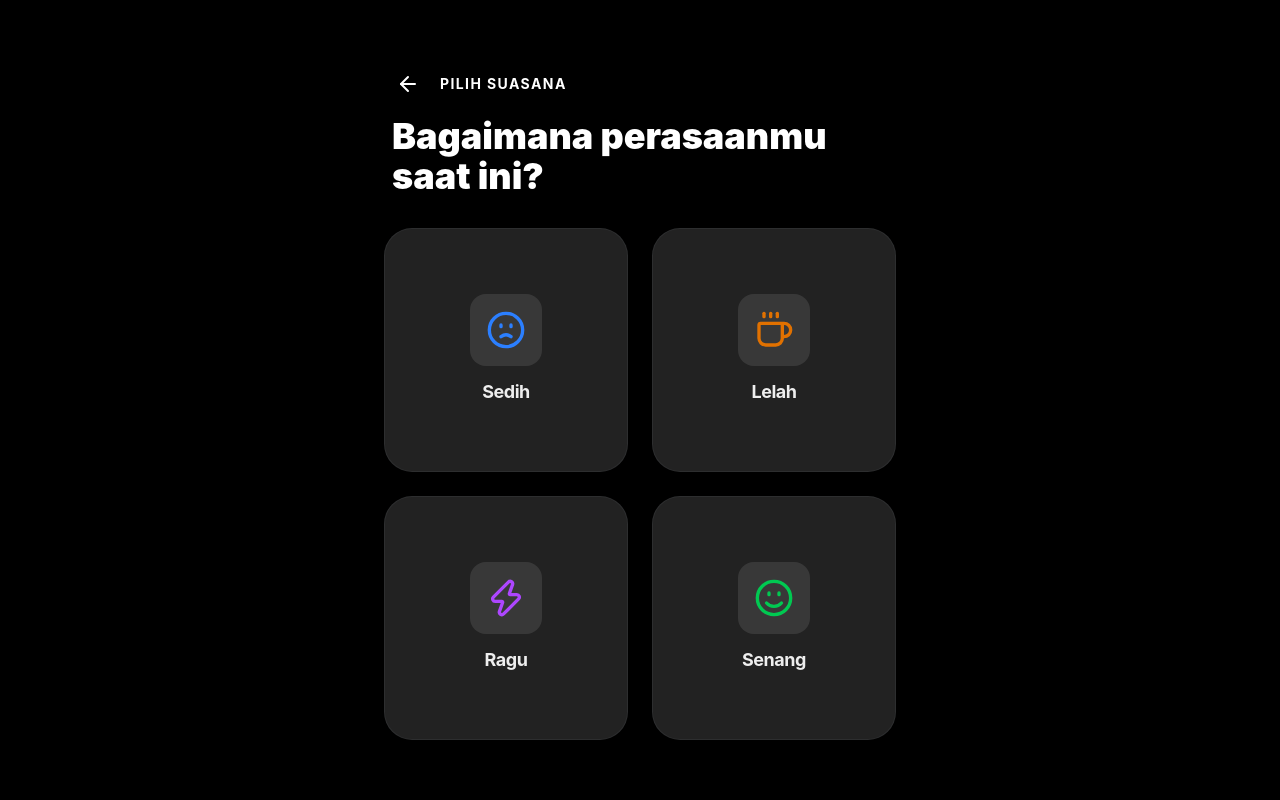
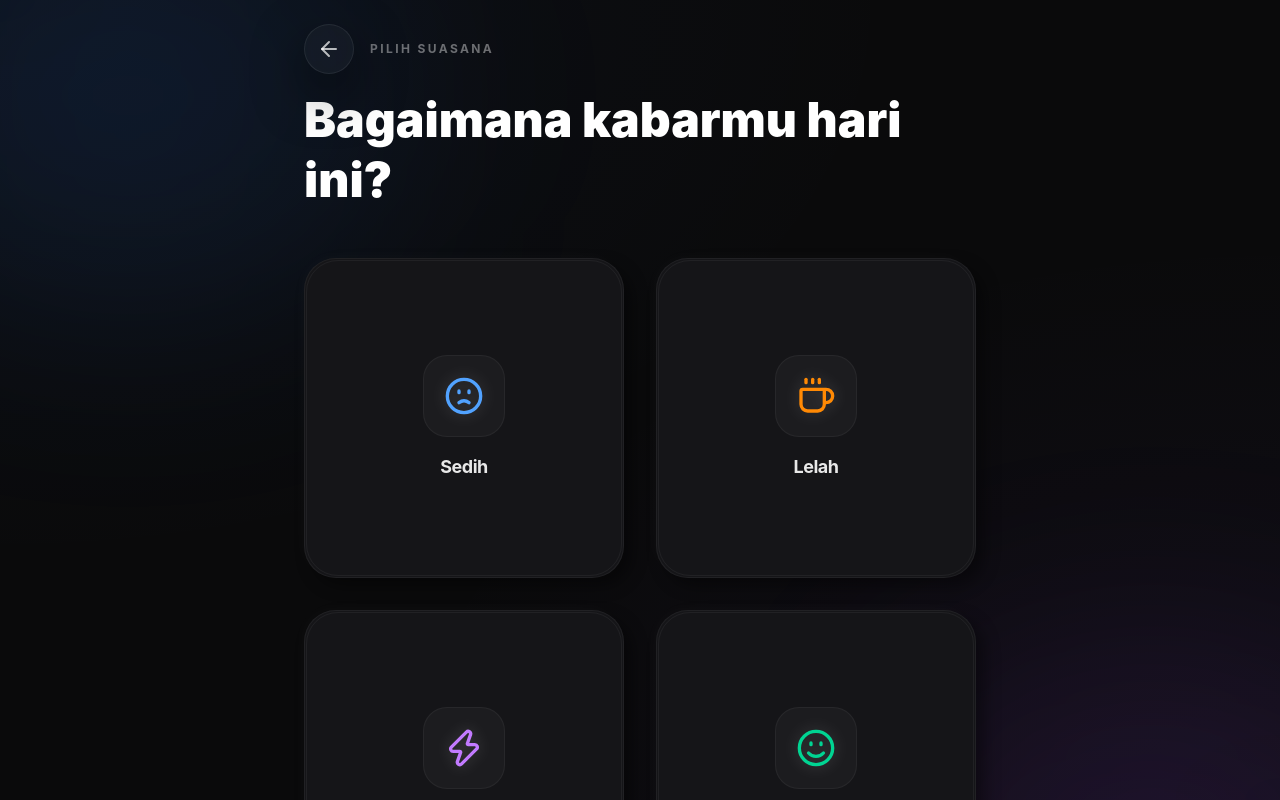
Before and after one commit to Dabskutz/Semangat.ai, a Next.js app: page / in a window 1280 px wide. Both pictures are taken after a click on the button "Mulai Perjalanan". Shown: the top 800 px of the page. Built offline with nearby package versions, Linux system fonts and the light colour scheme.

Commit message:
style: major UI/UX overhaul to premium dark theme with neo-skeuomorphism and glassmorphism

```diff
--- a/src/app/globals.css
+++ b/src/app/globals.css
@@ -1,89 +1,73 @@
 @import "tailwindcss";
 
 :root {
-  /* Material 3 Dark/Monochrome Scheme (Expressive) */
-  --md-sys-color-primary: #ffffff;
-  --md-sys-color-on-primary: #000000;
-  --md-sys-color-primary-container: #333333;
-  --md-sys-color-on-primary-container: #ffffff;
-  --md-sys-color-secondary: #aaaaaa;
-  --md-sys-color-on-secondary: #000000;
-  --md-sys-color-secondary-container: #222222;
-  --md-sys-color-on-secondary-container: #eeeeee;
-  --md-sys-color-tertiary: #cccccc;
-  --md-sys-color-on-tertiary: #000000;
-  --md-sys-color-tertiary-container: #444444;
-  --md-sys-color-on-tertiary-container: #ffffff;
-  --md-sys-color-error: #ffb4ab;
-  --md-sys-color-on-error: #690005;
-  --md-sys-color-error-container: #93000a;
-  --md-sys-color-on-error-container: #ffdad6;
-  --md-sys-color-outline: #8d9199;
-  --md-sys-color-background: #000000;
-  --md-sys-color-on-background: #ffffff;
-  --md-sys-color-surface: #000000;
-  --md-sys-color-on-surface: #ffffff;
-  --md-sys-color-surface-variant: #1a1c1e;
-  --md-sys-color-on-surface-variant: #c3c7cf;
-  --md-sys-color-inverse-surface: #ffffff;
-  --md-sys-color-inverse-on-surface: #000000;
-  --md-sys-color-inverse-primary: #000000;
-  --md-sys-color-shadow: #000000;
-  --md-sys-color-surface-tint: #ffffff;
-  --md-sys-color-outline-variant: #43474e;
-  --md-sys-color-scrim: #000000;
-
-  /* Background system */
-  --background: var(--md-sys-color-background);
-  --foreground: var(--md-sys-color-on-background);
+  /* Premium Dark Theme Variables */
+  --bg-main: #0a0a0b;
+  --surface-main: #121214;
+  --surface-secondary: #1c1c1f;
+  --accent-blue: #3b82f6;
+  --accent-purple: #8b5cf6;
+  --text-primary: #ffffff;
+  --text-secondary: #a1a1aa;
+  --border-light: rgba(255, 255, 255, 0.08);
 }
 
-@media (prefers-color-scheme: dark) {
-  :root {
-    /* Maintain the same dark/monochrome theme for both */
-    --md-sys-color-background: #000000;
-    --md-sys-color-on-background: #ffffff;
-    --md-sys-color-surface: #000000;
-    --md-sys-color-on-surface: #ffffff;
+@theme inline {
+  --color-primary: #ffffff;
+  --color-on-primary: #000000;
+  --color-background: var(--bg-main);
+  --color-surface: var(--surface-main);
+  --color-surface-variant: var(--surface-secondary);
+  --color-on-surface: var(--text-primary);
+  --color-on-surface-variant: var(--text-secondary);
+  --color-outline: var(--border-light);
+}
+
+@layer base {
+  body {
+    @apply bg-background text-on-surface antialiased selection:bg-white selection:text-black;
+    background-image:
+      radial-gradient(at 0% 0%, rgba(59, 130, 246, 0.05) 0px, transparent 50%),
+      radial-gradient(at 100% 100%, rgba(139, 92, 246, 0.05) 0px, transparent 50%);
+    min-height: 100vh;
+    font-family: 'Inter', system-ui, -apple-system, sans-serif;
   }
 }
 
-@theme inline {
-  --color-primary: var(--md-sys-color-primary);
-  --color-on-primary: var(--md-sys-color-on-primary);
-  --color-primary-container: var(--md-sys-color-primary-container);
-  --color-on-primary-container: var(--md-sys-color-on-primary-container);
-  --color-secondary: var(--md-sys-color-secondary);
-  --color-on-secondary: var(--md-sys-color-on-secondary);
-  --color-secondary-container: var(--md-sys-color-secondary-container);
-  --color-on-secondary-container: var(--md-sys-color-on-secondary-container);
-  --color-surface: var(--md-sys-color-surface);
-  --color-on-surface: var(--md-sys-color-on-surface);
-  --color-surface-variant: var(--md-sys-color-surface-variant);
-  --color-on-surface-variant: var(--md-sys-color-on-surface-variant);
-  --color-outline: var(--md-sys-color-outline);
+@layer components {
+  /* Professional Glassmorphism */
+  .glass-card {
+    @apply bg-white/[0.03] backdrop-blur-2xl border border-white/[0.08] shadow-[0_20px_50px_rgba(0,0,0,0.5)];
   }
 
-body {
-  background: var(--md-sys-color-background);
-  color: var(--md-sys-color-on-background);
-  font-family: 'Inter', system-ui, -apple-system, sans-serif;
-  transition: background-color 0.3s ease, color 0.3s ease;
+  /* Modern Neo-Skeuomorphism */
+  .neo-button {
+    @apply bg-[#151518] border border-white/[0.05] transition-all duration-300;
+    box-shadow:
+      8px 8px 16px rgba(0, 0, 0, 0.4),
+      -4px -4px 12px rgba(255, 255, 255, 0.02);
   }
 
-/* Material 3 Utilities */
-.m3-card {
-  @apply bg-surface-variant text-on-surface-variant rounded-[28px] p-6 transition-all;
+  .neo-button:active {
+    box-shadow:
+      inset 4px 4px 8px rgba(0, 0, 0, 0.5),
+      inset -2px -2px 6px rgba(255, 255, 255, 0.02);
+    @apply scale-[0.98];
   }
 
-.m3-card-elevated {
-  @apply bg-surface text-on-surface shadow-md rounded-[28px] p-6 transition-all;
+  /* Premium Typography */
+  .premium-text-gradient {
+    @apply bg-clip-text text-transparent bg-gradient-to-b from-white to-white/40;
   }
 
-.m3-button-filled {
-  @apply bg-primary text-on-primary px-6 py-3 rounded-full font-medium transition-all hover:shadow-lg active:scale-95;
+  /* Custom Scrollbar for Premium Feel */
+  ::-webkit-scrollbar {
+    width: 6px;
   }
-
-.m3-button-tonal {
-  @apply bg-secondary-container text-on-secondary-container px-6 py-3 rounded-full font-medium transition-all hover:opacity-90 active:scale-95;
+  ::-webkit-scrollbar-track {
+    @apply bg-transparent;
   }
+  ::-webkit-scrollbar-thumb {
+    @apply bg-white/10 rounded-full hover:bg-white/20 transition-colors;
+  }
+}
--- a/src/app/page.tsx
+++ b/src/app/page.tsx
@@ -12,7 +12,7 @@ export default function Home() {
   const cardRef = useRef<HTMLDivElement>(null);
   const [serverError, setServerError] = useState<string | null>(null);
   const [isLoadingManual, setIsLoadingManual] = useState(false);
-  const [cooldown, setCooldown] = useState(0); // Cooldown UI (Opsi C)
+  const [cooldown, setCooldown] = useState(0);
 
   const { messages, setMessages } = useChat({
     api: '/api/chat',
@@ -20,7 +20,6 @@ export default function Home() {
 
   const assistantMessage = messages.find(m => m.role === 'assistant');
 
-  // Cooldown Timer logic
   useEffect(() => {
     if (cooldown > 0) {
       const timer = setTimeout(() => setCooldown(cooldown - 1), 1000);
@@ -29,14 +28,14 @@ export default function Home() {
   }, [cooldown]);
 
   const handleMoodSelect = async (mood: string) => {
-    if (cooldown > 0) return; // Mencegah klik saat cooldown
+    if (cooldown > 0) return;
 
     setSelectedMood(mood);
     setStep('result');
     setMessages([]);
     setServerError(null);
     setIsLoadingManual(true);
-    setCooldown(10); // Set cooldown 10 detik setelah klik
+    setCooldown(15);
 
     try {
       const response = await fetch('/api/chat', {
@@ -68,8 +67,8 @@ export default function Home() {
       const { toPng } = await import('html-to-image');
       const dataUrl = await toPng(cardRef.current, {
         cacheBust: true,
-        backgroundColor: '#000000',
-        pixelRatio: 2,
+        backgroundColor: '#0a0a0b',
+        pixelRatio: 3,
         style: { transform: 'scale(1)' }
       });
       const link = document.createElement('a');
@@ -90,35 +89,40 @@ export default function Home() {
   };
 
   return (
-    <main className="min-h-screen bg-background text-on-background flex items-center justify-center p-6 selection:bg-primary-container selection:text-on-primary-container">
-      <div className="max-w-lg w-full">
+    <main className="min-h-screen flex items-center justify-center p-6 relative overflow-hidden">
+      {/* Background Decorative Elements */}
+      <div className="absolute top-[-10%] left-[-10%] w-[40%] h-[40%] bg-blue-500/10 blur-[120px] rounded-full" />
+      <div className="absolute bottom-[-10%] right-[-10%] w-[40%] h-[40%] bg-purple-500/10 blur-[120px] rounded-full" />
+
+      <div className="max-w-2xl w-full relative z-10">
         <AnimatePresence mode="wait">
           {step === 'home' && (
             <motion.div
               key="home"
-              initial={{ opacity: 0, y: 30 }}
+              initial={{ opacity: 0, y: 40 }}
               animate={{ opacity: 1, y: 0 }}
-              exit={{ opacity: 0, y: -30 }}
-              className="text-center space-y-10"
+              exit={{ opacity: 0, y: -40 }}
+              transition={{ duration: 0.6, ease: [0.22, 1, 0.36, 1] }}
+              className="text-center space-y-12"
             >
-              <div className="space-y-4">
+              <div className="space-y-6">
                 <motion.div
-                  initial={{ scale: 0.8 }}
-                  animate={{ scale: 1 }}
-                  className="inline-flex p-4 rounded-[32px] bg-primary-container text-on-primary-container mb-2"
+                  initial={{ scale: 0.8, rotate: -10 }}
+                  animate={{ scale: 1, rotate: 0 }}
+                  className="inline-flex p-6 rounded-[32px] glass-card text-white mb-4"
                 >
-                  <Sparkles className="w-10 h-10" />
+                  <Sparkles className="w-12 h-12 text-blue-400" />
                 </motion.div>
-                <h1 className="text-6xl font-black tracking-tighter text-on-background">
-                  Semangat<span className="text-primary">.ai</span>
+                <h1 className="text-7xl md:text-8xl font-black tracking-tight premium-text-gradient">
+                  Semangat<span className="text-white">.ai</span>
                 </h1>
-                <p className="text-on-surface-variant text-xl font-medium leading-relaxed max-w-sm mx-auto">
-                  Dosis semangat instan dengan sentuhan AI yang puitis.
+                <p className="text-white/50 text-xl md:text-2xl font-medium leading-relaxed max-w-md mx-auto">
+                  Dosis inspirasi eksklusif yang dirancang khusus untuk jiwamu.
                 </p>
               </div>
               <button
                 onClick={() => setStep('mood')}
-                className="w-full py-5 bg-primary text-on-primary rounded-[28px] font-bold text-xl shadow-xl shadow-primary/20 hover:shadow-2xl hover:bg-primary/90 transition-all active:scale-95"
+                className="group relative inline-flex items-center justify-center px-10 py-6 font-bold text-black transition-all duration-200 bg-white rounded-full hover:bg-white/90 active:scale-95 text-xl shadow-[0_0_30px_rgba(255,255,255,0.2)]"
               >
                 Mulai Perjalanan
               </button>
@@ -128,32 +132,32 @@ export default function Home() {
           {step === 'mood' && (
             <motion.div
               key="mood"
-              initial={{ opacity: 0, x: 50 }}
+              initial={{ opacity: 0, x: 100 }}
               animate={{ opacity: 1, x: 0 }}
-              exit={{ opacity: 0, x: -50 }}
-              className="space-y-8"
+              exit={{ opacity: 0, x: -100 }}
+              transition={{ duration: 0.5, ease: "circOut" }}
+              className="space-y-12"
             >
-              <div className="flex flex-col gap-2">
-                <div className="flex items-center gap-2">
-                   <button onClick={() => setStep('home')} className="p-3 hover:bg-surface-variant rounded-full transition-colors text-on-surface">
+              <div className="space-y-4">
+                <div className="flex items-center gap-4">
+                   <button onClick={() => setStep('home')} className="p-3 glass-card rounded-full hover:bg-white/10 transition-all text-white/70">
                     <ArrowLeft className="w-6 h-6" />
                   </button>
-                  <span className="text-primary font-bold tracking-widest uppercase text-sm">Pilih Suasana</span>
+                  <span className="text-white/40 font-bold tracking-[0.2em] uppercase text-xs">Pilih Suasana</span>
                 </div>
-                <h2 className="text-4xl font-black text-on-surface px-2">Bagaimana perasaanmu saat ini?</h2>
+                <h2 className="text-5xl font-black text-white leading-tight">Bagaimana kabarmu hari ini?</h2>
                 {cooldown > 0 && (
-                  <p className="text-primary text-xs font-bold animate-pulse px-2">Tunggu {cooldown} detik sebelum mencoba lagi...</p>
+                  <div className="inline-flex items-center gap-2 px-4 py-2 rounded-full bg-white/5 border border-white/10">
+                    <div className="w-2 h-2 bg-blue-500 rounded-full animate-pulse" />
+                    <p className="text-white/50 text-xs font-bold uppercase tracking-wider">Cooldown aktif: {cooldown}s</p>
+                  </div>
                 )}
               </div>
-              <div className="grid grid-cols-2 gap-6 relative">
-                <MoodButton mood="Sedih" icon={Frown} color="text-blue-500" onClick={() => handleMoodSelect('Sedih')} />
-                <MoodButton mood="Lelah" icon={Coffee} color="text-amber-600" onClick={() => handleMoodSelect('Lelah')} />
-                <MoodButton mood="Ragu" icon={Zap} color="text-purple-500" onClick={() => handleMoodSelect('Ragu')} />
-                <MoodButton mood="Senang" icon={Smile} color="text-green-500" onClick={() => handleMoodSelect('Senang')} />
-
-                {cooldown > 0 && (
-                  <div className="absolute inset-0 bg-background/20 backdrop-blur-[1px] rounded-[28px] z-20 cursor-not-allowed" title="Cooldown aktif" />
-                )}
+              <div className="grid grid-cols-2 gap-8">
+                <MoodButton mood="Sedih" icon={Frown} color="text-blue-400" onClick={() => handleMoodSelect('Sedih')} />
+                <MoodButton mood="Lelah" icon={Coffee} color="text-orange-400" onClick={() => handleMoodSelect('Lelah')} />
+                <MoodButton mood="Ragu" icon={Zap} color="text-purple-400" onClick={() => handleMoodSelect('Ragu')} />
+                <MoodButton mood="Senang" icon={Smile} color="text-emerald-400" onClick={() => handleMoodSelect('Senang')} />
               </div>
             </motion.div>
           )}
@@ -161,66 +165,75 @@ export default function Home() {
           {step === 'result' && (
             <motion.div
               key="result"
-              initial={{ opacity: 0, scale: 0.8 }}
+              initial={{ opacity: 0, scale: 0.9 }}
               animate={{ opacity: 1, scale: 1 }}
-              exit={{ opacity: 0, scale: 0.8 }}
-              className="space-y-8"
+              exit={{ opacity: 0, scale: 0.9 }}
+              transition={{ duration: 0.5 }}
+              className="space-y-10"
             >
               <div
                 ref={cardRef}
-                className="bg-surface text-on-surface p-10 rounded-[48px] shadow-2xl border border-outline/10 min-h-[400px] flex flex-col justify-between relative overflow-hidden"
+                className="glass-card p-12 md:p-16 rounded-[60px] min-h-[500px] flex flex-col justify-center relative overflow-hidden group"
               >
-                <div className="relative z-10 flex-grow flex flex-col justify-center">
+                {/* Decorative glow inside card */}
+                <div className="absolute top-0 right-0 w-64 h-64 bg-white/5 blur-[80px] rounded-full -mr-32 -mt-32" />
+
+                <div className="relative z-10">
                   {serverError ? (
-                    <div className="flex flex-col items-center text-error gap-4 text-center p-4">
-                      <div className="p-4 bg-error-container rounded-full">
-                        <AlertCircle className="w-12 h-12" />
+                    <div className="text-center space-y-6">
+                      <div className="inline-flex p-6 bg-red-500/10 rounded-full border border-red-500/20">
+                        <AlertCircle className="w-12 h-12 text-red-500" />
                       </div>
-                      <p className="font-black text-2xl">Aduh, Terdeteksi Masalah</p>
-                      <div className="text-sm bg-surface-variant p-6 rounded-[24px] font-mono text-left w-full border border-error/20">
-                        {serverError}
-                      </div>
+                      <h3 className="text-3xl font-black text-white">Sistem Mengalami Kendala</h3>
+                      <p className="text-white/40 font-mono text-sm bg-black/40 p-6 rounded-3xl border border-white/5">{serverError}</p>
                     </div>
                   ) : isLoadingManual && !assistantMessage ? (
-                    <div className="flex flex-col items-center gap-6">
-                      <div className="flex space-x-3">
-                        {[0, 1, 2].map((i) => (
-                          <motion.div
-                            key={i}
-                            animate={{ scale: [1, 1.5, 1], opacity: [0.5, 1, 0.5] }}
-                            transition={{ repeat: Infinity, duration: 1, delay: i * 0.2 }}
-                            className="h-4 w-4 bg-primary rounded-full"
-                          />
-                        ))}
+                    <div className="flex flex-col items-center gap-10">
+                      <div className="relative">
+                        <motion.div
+                          animate={{ rotate: 360 }}
+                          transition={{ repeat: Infinity, duration: 4, ease: "linear" }}
+                          className="w-24 h-24 border-2 border-white/10 rounded-full"
+                        />
+                        <motion.div
+                          animate={{ rotate: -360 }}
+                          transition={{ repeat: Infinity, duration: 2, ease: "linear" }}
+                          className="absolute inset-0 border-t-2 border-blue-500 rounded-full"
+                        />
                       </div>
-                      <p className="text-on-surface-variant font-bold text-lg animate-pulse">Merangkai kata-kata ajaib...</p>
+                      <p className="text-white/40 font-bold text-xl tracking-widest animate-pulse uppercase">Merajut Kata...</p>
                     </div>
                   ) : (
-                    <div className="space-y-6">
-                      <Sparkles className="w-10 h-10 text-primary opacity-30" />
-                      <p className="text-3xl md:text-4xl font-black text-on-surface leading-[1.2] tracking-tight italic">
+                    <div className="space-y-10">
+                      <Sparkles className="w-12 h-12 text-blue-400/50" />
+                      <motion.p
+                        initial={{ opacity: 0, y: 20 }}
+                        animate={{ opacity: 1, y: 0 }}
+                        className="text-4xl md:text-5xl font-black text-white leading-[1.3] tracking-tight"
+                      >
                         {assistantMessage ? `"${assistantMessage.content}"` : "..."}
-                      </p>
+                      </motion.p>
+                      <div className="h-1 w-20 bg-gradient-to-r from-blue-500 to-purple-500 rounded-full" />
                     </div>
                   )}
                 </div>
               </div>
 
-              <div className="flex gap-4">
+              <div className="flex flex-col md:flex-row gap-6">
                 <button
                   onClick={reset}
-                  className="flex-1 flex items-center justify-center gap-3 py-5 bg-secondary-container text-on-secondary-container rounded-[28px] font-bold text-lg hover:bg-secondary-container/80 transition-all active:scale-95"
+                  className="flex-1 flex items-center justify-center gap-3 py-6 bg-white/5 border border-white/10 text-white rounded-full font-bold text-lg hover:bg-white/10 transition-all active:scale-95"
                 >
                   <RefreshCw className="w-6 h-6" />
-                  Ulangi
+                  Mencoba Lagi
                 </button>
                 <button
                   onClick={downloadImage}
                   disabled={isLoadingManual || !!serverError || !assistantMessage}
-                  className="flex-[1.5] flex items-center justify-center gap-3 py-5 bg-primary text-on-primary rounded-[28px] font-bold text-lg shadow-xl shadow-primary/20 hover:bg-primary/90 transition-all disabled:opacity-30 active:scale-95"
+                  className="flex-[1.5] flex items-center justify-center gap-3 py-6 bg-white text-black rounded-full font-bold text-lg shadow-[0_20px_40px_rgba(255,255,255,0.1)] hover:bg-white/90 transition-all disabled:opacity-20 active:scale-95"
                 >
                   <Download className="w-6 h-6" />
-                  Simpan Gambar
+                  Simpan Karya
                 </button>
               </div>
             </motion.div>
--- a/src/components/MoodButton.tsx
+++ b/src/components/MoodButton.tsx
@@ -13,15 +13,23 @@ interface MoodButtonProps {
 export default function MoodButton({ mood, icon: Icon, onClick, color }: MoodButtonProps) {
   return (
     <motion.button
-      whileHover={{ scale: 1.02, y: -4 }}
-      whileTap={{ scale: 0.98 }}
-      className={`flex flex-col items-center justify-center p-6 rounded-[28px] bg-secondary-container text-on-secondary-container border border-outline/10 hover:shadow-xl transition-all w-full aspect-square`}
+      whileHover={{ y: -5, transition: { duration: 0.2 } }}
+      whileTap={{ scale: 0.95 }}
+      className="neo-button flex flex-col items-center justify-center p-8 rounded-[32px] w-full aspect-square group relative overflow-hidden"
       onClick={onClick}
     >
-      <div className={`p-4 rounded-2xl bg-white/10 mb-3 ${color.replace('text-', 'bg-').replace('-500', '/10').replace('-600', '/10')}`}>
-        <Icon className={`w-10 h-10 ${color}`} />
+      {/* Subtle Glow Background on Hover */}
+      <div className={`absolute inset-0 opacity-0 group-hover:opacity-10 transition-opacity duration-500 ${color.replace('text-', 'bg-')}`} />
+
+      <div className="relative z-10 flex flex-col items-center">
+        <div className={`p-5 rounded-[24px] bg-white/[0.03] border border-white/[0.05] mb-4 group-hover:scale-110 transition-transform duration-500`}>
+          <Icon className={`w-10 h-10 ${color} filter drop-shadow-[0_0_8px_rgba(255,255,255,0.2)]`} />
+        </div>
+        <span className="font-bold text-lg tracking-tight text-white/90">{mood}</span>
       </div>
-      <span className="font-bold text-lg tracking-tight">{mood}</span>
+
+      {/* Premium Border Highlight */}
+      <div className="absolute inset-px rounded-[32px] border border-white/5 pointer-events-none" />
     </motion.button>
   );
 }
```
Lines whose indentation alone changed are shown as unchanged.
